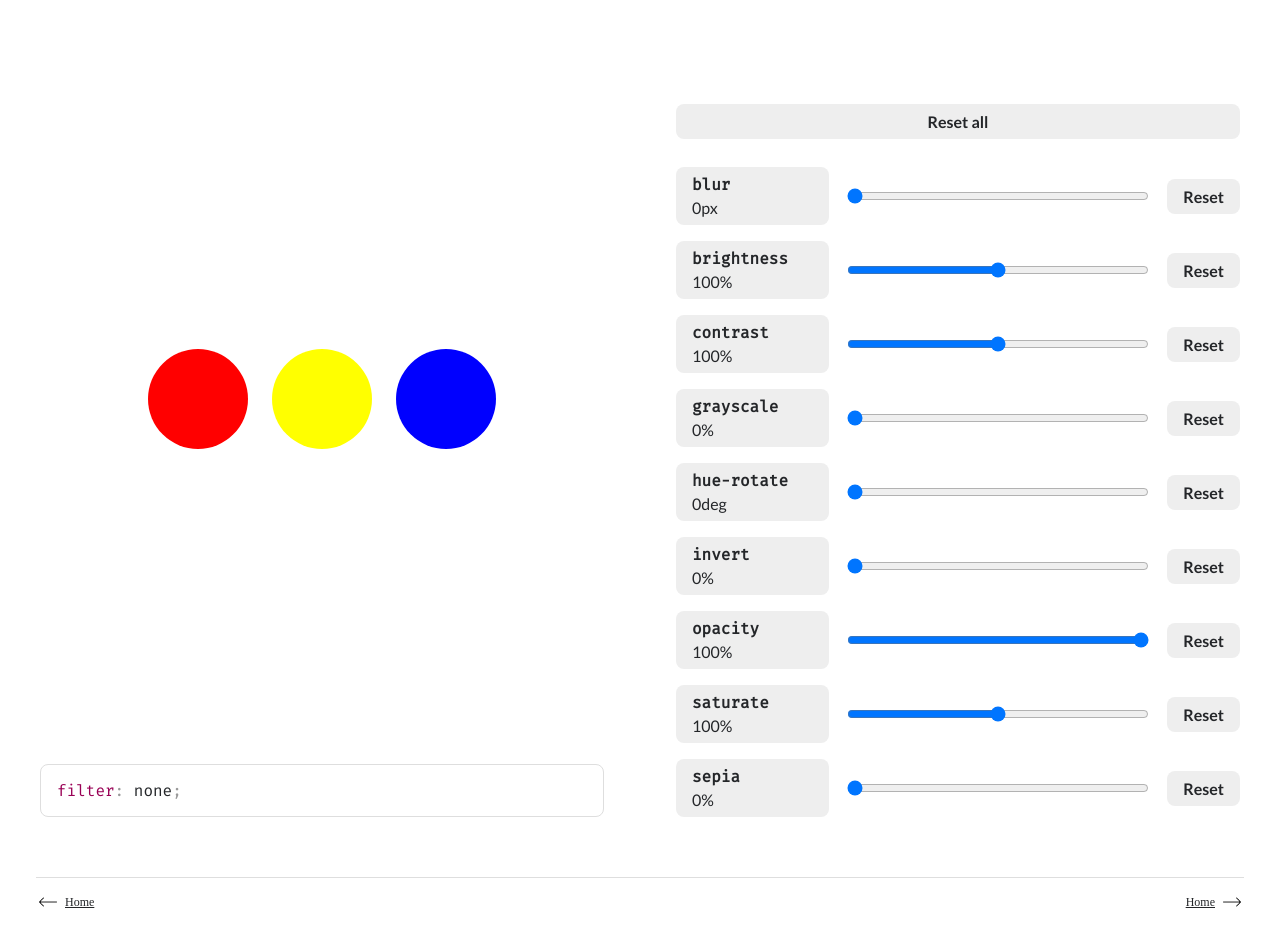
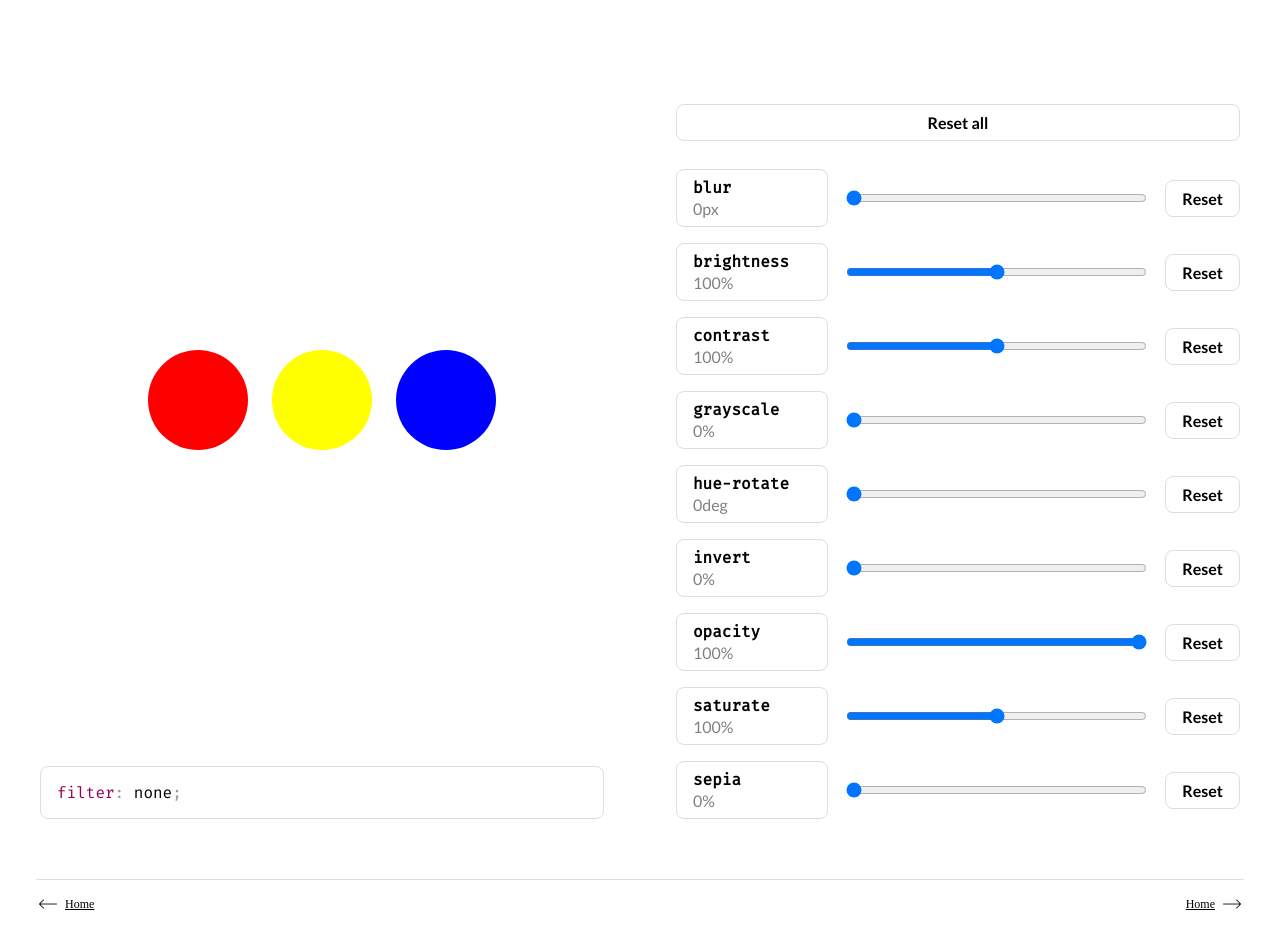
Before and after one commit to safiranugroho/safira.me-11ty, a SvelteKit app: page /filter in a window 1280 px wide. Shown: the top 948 px of the page. Built offline with nearby package versions, Linux system fonts and the light colour scheme.

Commit message:
add color variables

```diff
--- a/src/routes/filter/+page.svelte
+++ b/src/routes/filter/+page.svelte
@@ -115,14 +115,14 @@
       </div>
     </div>
     <div class="range-container">
-      <button class="range-reset-all" on:click={resetAllToDefault}>Reset all</button>
+      <button class="range-reset all" on:click={resetAllToDefault}>Reset all</button>
       {#each Object.entries(filters) as [s, a]}
         <div class="range">
           <p class="range-label">
             <span class="name">{s}</span><span class="value">{a.value}{a.unit}</span>
           </p>
           <div class="range-input">
-            <input type="range" bind:value={a.value} min={a.min} max={a.max} />
+            <input class="range-slider" type="range" bind:value={a.value} min={a.min} max={a.max} />
           </div>
           <button class="range-reset" on:click={resetToDefault(s)}>Reset</button>
         </div>
@@ -133,6 +133,25 @@
 
 <style>
   @import url('https://fonts.googleapis.com/css2?family=Fira+Mono&family=Lato:wght@300;400;700;900&display=swap');
+
+  :root {
+    --primary-text-color: black;
+    --secondary-text-color: grey;
+
+    --primary-code-text-color: black;
+    --secondary-code-text-color: grey;
+
+    --button-background: #fff;
+    --button-border-color: var(--border-color);
+  }
+
+  :global(.token.property) {
+    color: var(--primary-code-text-color);
+  }
+
+  :global(.token.function) {
+    color: var(--secondary-code-text-color);
+  }
 
   .container {
     font-family: 'Lato', sans-serif;
@@ -187,6 +206,7 @@
     width: 100%;
 
     border: 1px solid var(--border-color);
+    color: var(--primary-code-text-color);
     border-radius: 8px;
 
     font-family: 'Fira Mono', monospace;
@@ -213,18 +233,25 @@
   .range-label {
     display: flex;
     flex-direction: column;
-    gap: 4px;
+    gap: 2px;
 
     margin: 0;
     padding: 8px 16px;
 
-    background: #eeeeee;
+    background: var(--button-background);
+    border: 1px solid var(--button-border-color);
     border-radius: 8px;
+
+    color: var(--primary-text-color);
   }
 
   .range-label .name {
     font-family: 'Fira Mono', monospace;
     font-weight: 700;
+  }
+
+  .range-label .value {
+    color: var(--secondary-text-color);
   }
 
   .range-input {
@@ -239,20 +266,28 @@
     width: 100%;
   }
 
-  .range-reset-all,
   .range-reset {
     all: unset;
 
-    background: #eeeeee;
+    background: var(--button-background);
+    border: 1px solid var(--button-border-color);
     border-radius: 8px;
 
     padding: 8px 16px;
+
     font-weight: 700;
+    text-align: center;
+    color: var(--primary-text-color);
 
-    text-align: center;
+    cursor: pointer;
   }
 
-  .range-reset-all {
+  .range-reset:hover,
+  .range-reset:focus-visible {
+    color: var(--secondary-text-color);
+  }
+
+  .range-reset.all {
     width: auto;
     margin: 12px 0;
   }
```
